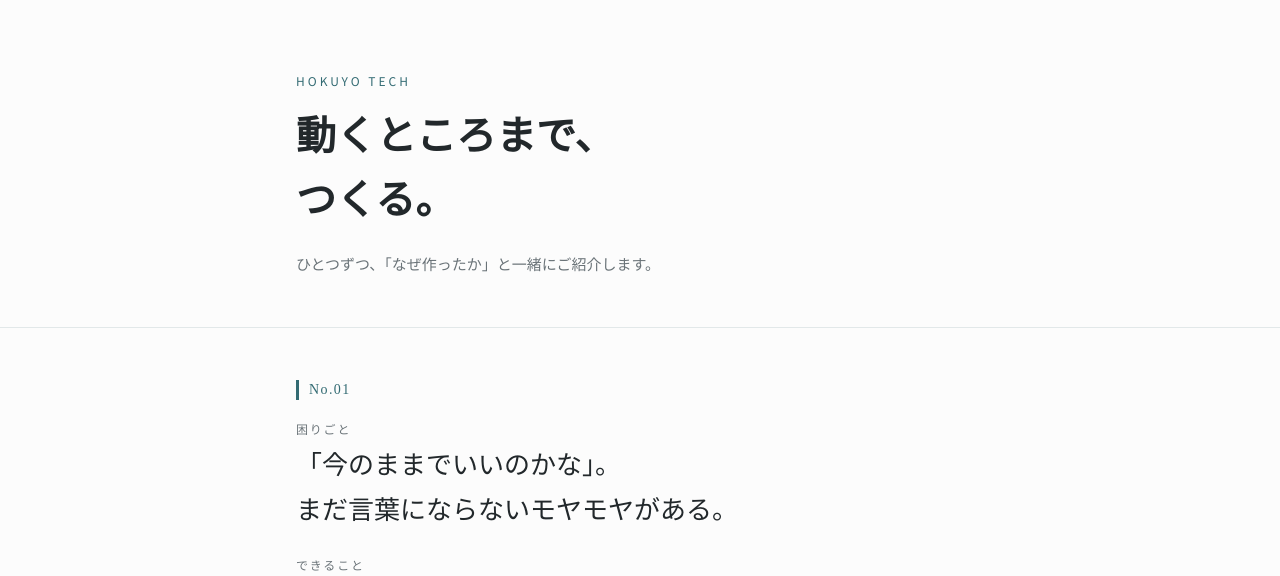
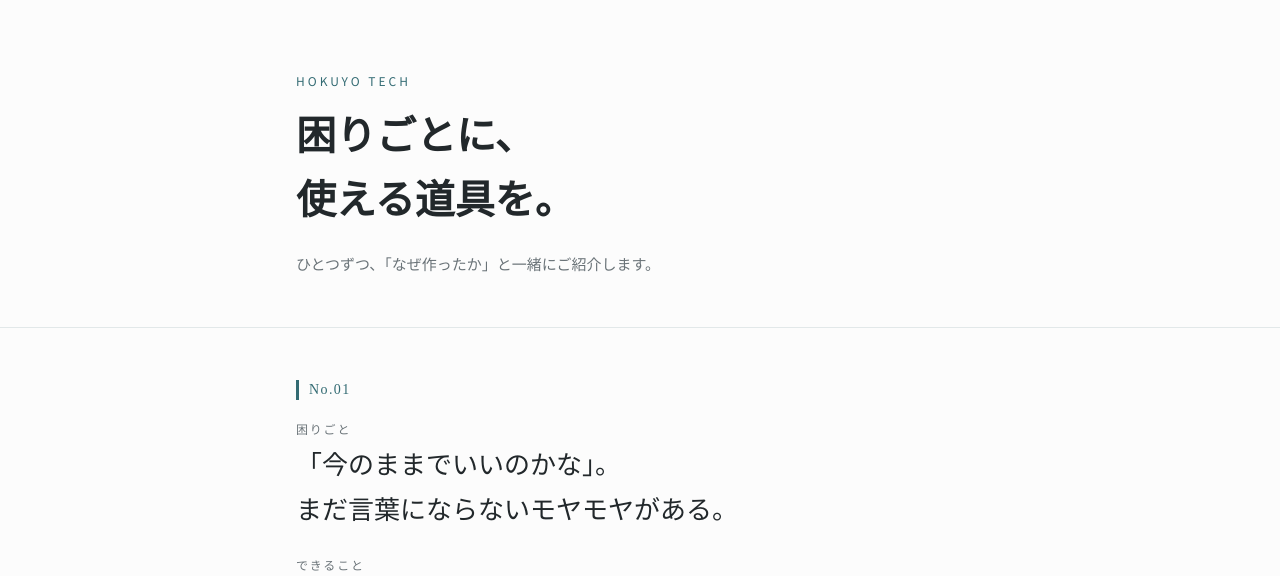
Before and after one commit to hokuyoconsulting-cell/hokuyo-tech-web-prod, a plain HTML site: page index.html in a window 1280 px wide. Shown: the top 576 px of the page. Drawn offline with Linux system fonts and the light colour scheme.

Commit message:
Update index.html

```diff
--- a/index.html
+++ b/index.html
@@ -79,7 +79,7 @@
 
 <header><div class="wrap">
   <div class="eyebrow">HOKUYO TECH</div>
-  <h1>動くところまで、<br>つくる。</h1>
+<h1>困りごとに、<br>使える道具を。</h1>
   <p>ひとつずつ、「なぜ作ったか」と一緒にご紹介します。</p>
 </div></header>
 
```
